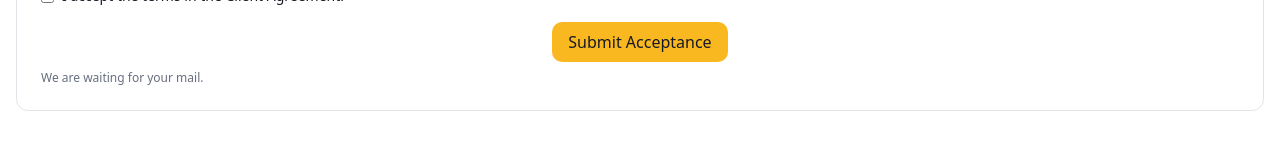
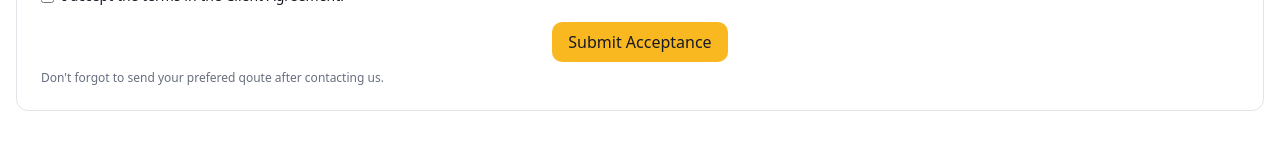
Before and after one commit to saikrishnauggi/Digital_Lift_Hub, a React (Vite) app: page /agreement in a window 1280 px wide. Shown: the part 884-1044 px from the top of the page. Built offline with nearby package versions, Linux system fonts and the light colour scheme.

Commit message:
normal commit

```diff
--- a/src/pages/Agreement.tsx
+++ b/src/pages/Agreement.tsx
@@ -171,7 +171,7 @@ const Agreement = () => {
         </form>
 
         <p className="text-xs text-muted-foreground mt-2">
-          We are waiting for your mail.
+          Don't forgot to send your prefered qoute after contacting us.
         </p>
       </section>
     </main>
```
